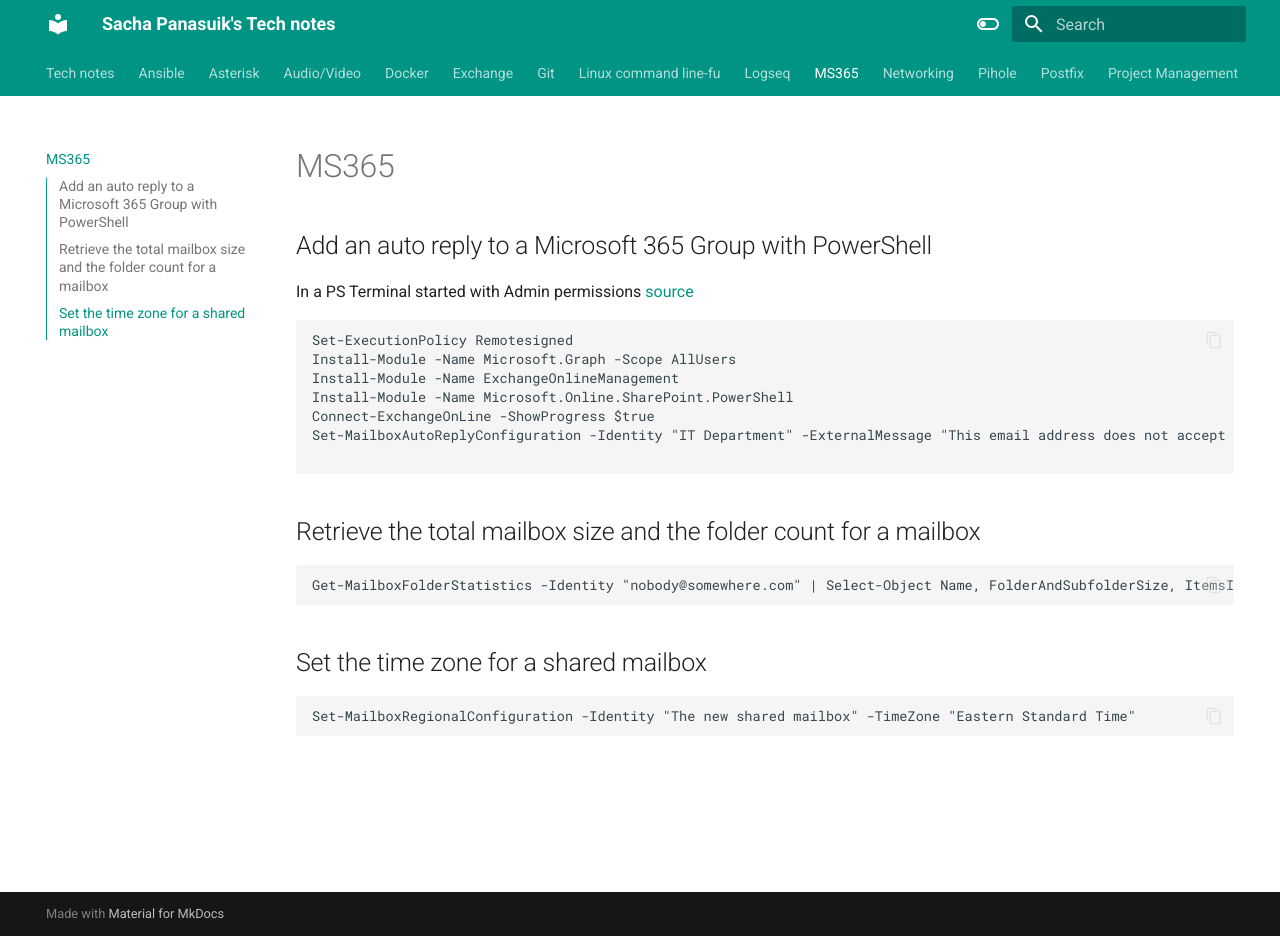
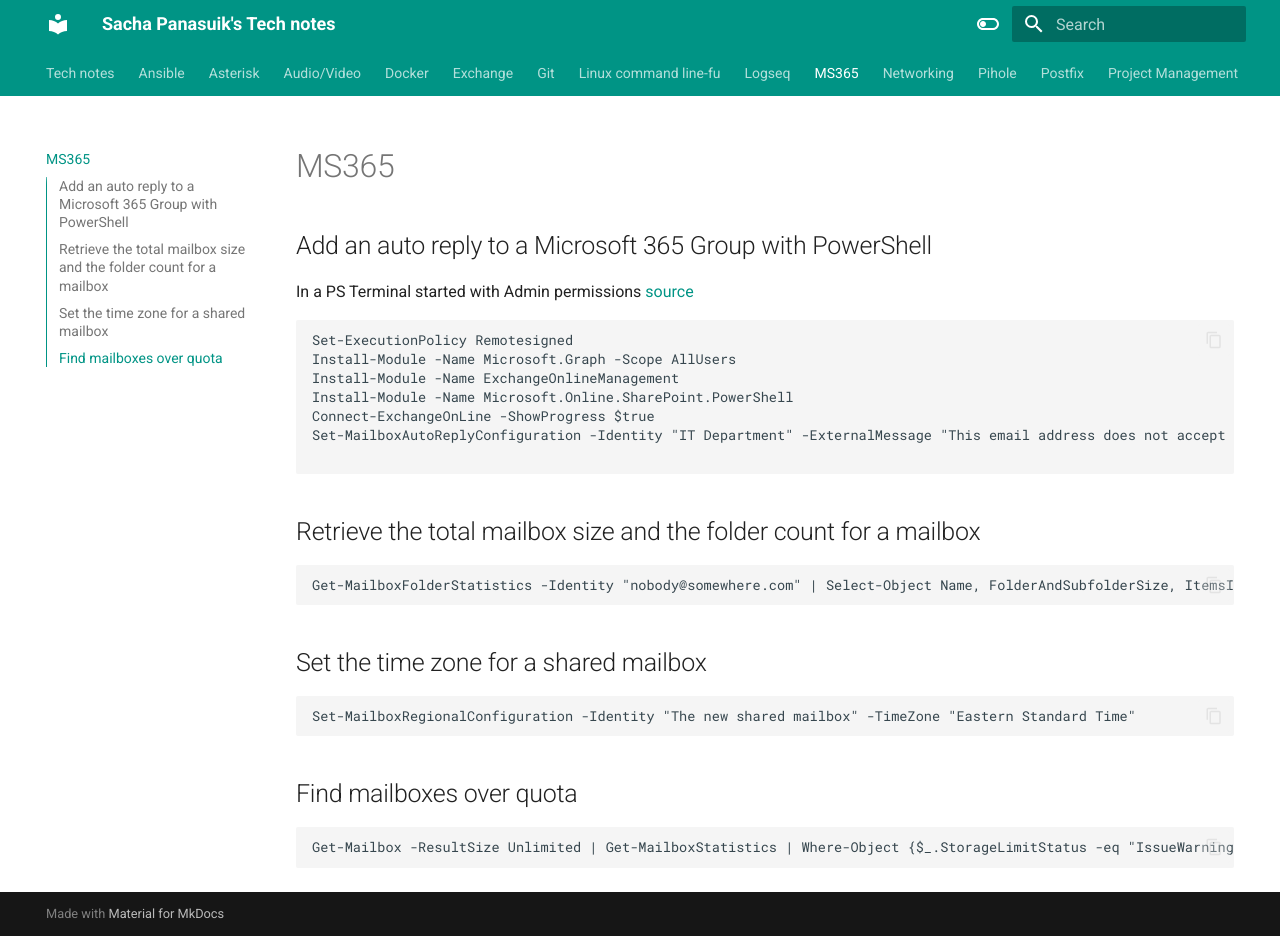
Before and after one commit to sachapan/tech_notes, an MkDocs documentation site: the page built from docs/ms365.md, in a window 1280 px wide and 936 px high. Built offline with MkDocs 1.6.1 and Material for MkDocs 9.7.7, drawn with Linux system fonts in a browser that asks for light colours.

Commit message:
Update ms365.md
Add mailbox over quota snippet.

````diff
--- a/docs/ms365.md
+++ b/docs/ms365.md
@@ -25,3 +25,7 @@
 ```
 Set-MailboxRegionalConfiguration -Identity "The new shared mailbox" -TimeZone "Eastern Standard Time"
 ```
+## Find mailboxes over quota
+```
+Get-Mailbox -ResultSize Unlimited | Get-MailboxStatistics | Where-Object {$_.StorageLimitStatus -eq "IssueWarning" -or $_.StorageLimitStatus -eq "ProhibitSend"}
+```
````
